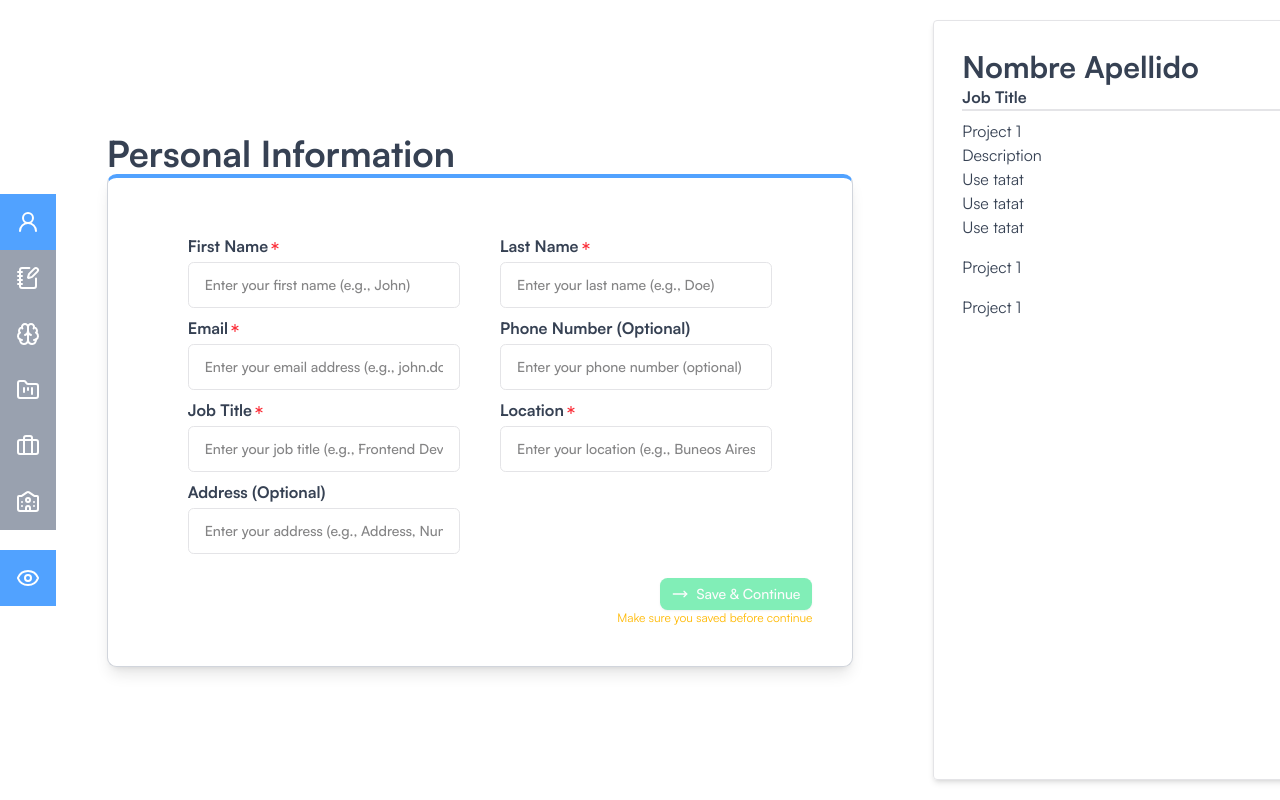
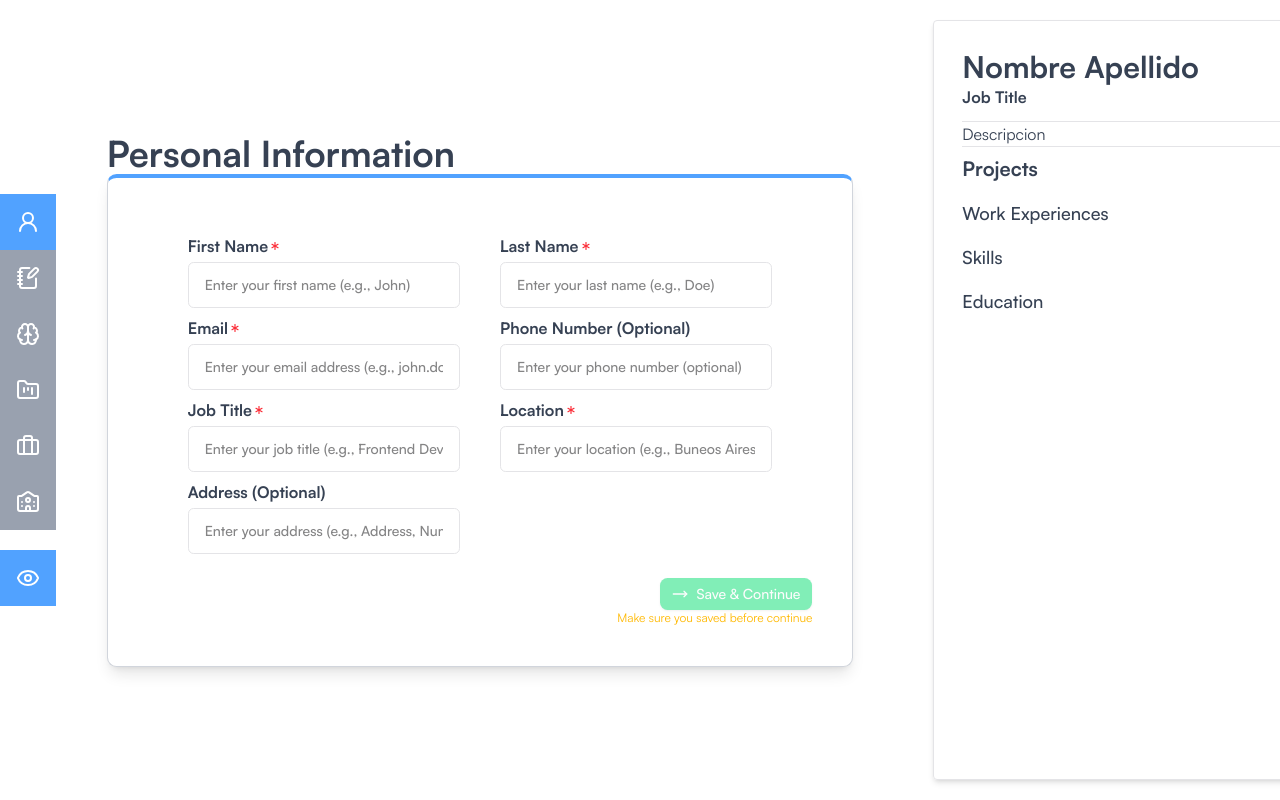
Before and after one commit to marcosarias21/resume-builder-ai, a React (Vite) app: page / in a window 1280 px wide. Both pictures are taken after a click on the button 28 px from the left and 578 px from the top of the page. Shown: the top 800 px of the page. Built offline with nearby package versions, Linux system fonts and the light colour scheme.

Commit message:
section added in live cv

```diff
--- a/src/components/Forms/ProjectsForm/ProjectsForm.tsx
+++ b/src/components/Forms/ProjectsForm/ProjectsForm.tsx
@@ -11,8 +11,10 @@ import { Asterisk, BrainCogIcon, MoveRight, Save } from "lucide-react";
 import { TooltipContent, TooltipProvider, TooltipTrigger } from "@/components/ui/tooltip";
 import { Tooltip } from "@radix-ui/react-tooltip";
 import { Spinner } from "@/components/Spinner";
+import { useDataStore } from "@/store/dataStore";
 
 const ProjectsForm = () => {
+  const { saveData } = useDataStore()
   const { handleSubmit, register, control, watch, formState: { isValid, errors }, setValue } = useForm<z.infer<typeof ProjectsSchema>>({
     resolver: zodResolver(ProjectsSchema),
     defaultValues: { project: [{ name: "", techStack: "", listDescription: [""] }] },
@@ -22,16 +24,17 @@ const ProjectsForm = () => {
   const [currentIndex, setCurrentIndex] = useState<number>(0);
   const [indexDescription, setIndexDescription] = useState<number>()
   const [descriptionArray, setDescriptionArray] = useState(Array(3).fill(null))
-  const [inputValue, setInputValue] = useState<any[] & string[]>([])
   const [loading, setLoading] = useState<boolean>(false)
   const prompt = "Please improve this brief description in relation to an application made, as if it were a resume, just give me a brief description:"
   const values = watch()
   const { addArray, removeArray } = useActionForm({array: descriptionArray, setArray: setDescriptionArray})
 
-  console.log(errors)
-
   const onSubmit = (values: z.infer<typeof ProjectsSchema>) => {
-    console.log(values);
+    console.log(values)
+    const filteredValues = values.project.map(project => ({...project, listDescription: project.listDescription.filter(p => p != "")}))
+    saveData({
+      projects: filteredValues
+    })
   };
 
   const addProject = () => {
@@ -55,7 +58,6 @@ const ProjectsForm = () => {
     const data = await generateDescription(text)
     if (data) {
       setValue(`project.${currentIndex}.listDescription.${index}`, data)
-      setInputValue([...inputValue, {index, text: data}])
       setLoading(false)
     }
   }
--- a/src/components/LiveTemplateCV/LiveTemplateCV.tsx
+++ b/src/components/LiveTemplateCV/LiveTemplateCV.tsx
@@ -1,5 +1,6 @@
 import { LINKS_ICONS } from "@/helpers/icons"
 import { useDataStore } from "@/store/dataStore"
+import { Github, Tv2Icon } from "lucide-react"
 
 const LiveTemplateCV = () => {
   const { data } = useDataStore()
@@ -7,10 +8,16 @@ const LiveTemplateCV = () => {
     <div className='border-1 flex flex-col flex-wrap rounded shadow-md w-full h-full p-7 text-gray-700'>
       <div className='flex justify-between'>
         <div>
-          {data ? <h1 className='text-3xl font-bold'>{data?.firstName} {data?.lastName}</h1> : <h1 className="text-3xl font-bold">Nombre Apellido</h1> }
+          {data?.lastName ? <h1 className='text-3xl font-bold'>{data?.firstName} {data?.lastName}</h1> : <h1 className="text-3xl font-bold">Nombre Apellido</h1> }
           <h3 className='text-md font-bold'>{data?.jobTitle ? data?.jobTitle?.toLocaleUpperCase() : "Job Title"}</h3>
         </div>
         <div className='flex flex-col'>
+          {!data?.summery?.socialMedia &&
+          <div className="flex flex-col">
+            <a>Link</a>
+            <a>Link</a>
+            <a>Link</a>
+          </div>}
           {data?.summery?.socialMedia?.map((link, index) =>
             <a className="flex" key={index} href={link.link}>{LINKS_ICONS[index]}{link.text}</a>
           )}
@@ -18,26 +25,35 @@ const LiveTemplateCV = () => {
       </div>
       <hr />
       <div className="flex flex-wrap">
+        {!data?.summery && "Descripcion"}
         <p>{data ? data?.summery?.summery : ""}</p>
       </div>
       <hr />
-      <div className="flex flex-col gap-4 mt-2">
-        <div>
-          <h2>Project 1</h2>
-          <p>Description</p>
-          <ul>
-            <li>Use tatat</li>
-            <li>Use tatat</li>
-            <li>Use tatat</li>
+      <div className="flex flex-col mt-2">
+        <h2 className="text-xl font-bold">Projects</h2>
+        {data?.projects?.map((project, index) =>
+        <div key={index} className="flex flex-col">
+          <h2 className="text-lg font-medium">{project.name}</h2>
+          <p className="text-md">Technologies used: {project.techStack}</p>
+          <div className="flex gap-3 text-sm">
+            <a href={project.demo} className="flex items-center gap-1"><Tv2Icon size={14} />Website</a>
+            <a href={project.repository} className="flex items-center gap-1"><Github size={14} />Code</a>
+          </div>
+          <ul className="list-disc pl-5">
+            {project?.listDescription?.map((desc, index) =>
+              <li key={index}>{desc}</li>
+            )}
           </ul>
-        </div>
-        <div>
-          <h2>Project 1</h2>
-        </div>
-        <div>
-          <h2>Project 1</h2>
-        </div>
-
+        </div>)}
+      </div>
+      <div className="mt-4">
+        <h2 className="text-lg font-medium">Work Experiences</h2>
+      </div>
+      <div className="mt-4">
+        <h2 className="text-lg font-medium">Skills</h2>
+      </div>
+      <div className="mt-4">
+        <h2 className="text-lg font-medium">Education</h2>
       </div>
     </div>
   )
--- a/src/helpers/icons.tsx
+++ b/src/helpers/icons.tsx
@@ -1,3 +1,3 @@
 import { Github, Linkedin, Tv } from "lucide-react";
 
-export const LINKS_ICONS = [<Tv />, <Linkedin />, <Github /> ]
+export const LINKS_ICONS = [<Tv size={10} />, <Linkedin size={10} />, <Github size={10} /> ]
--- a/src/store/dataStore.tsx
+++ b/src/store/dataStore.tsx
@@ -14,7 +14,9 @@ interface summery {
 interface Project {
   name: string
   techStack: string
-  listDescription: string[]
+  listDescription: string[] | undefined
+  demo?: string
+  repository?: string
 }
 
 type ObjectData = {
@@ -27,7 +29,7 @@ type ObjectData = {
   phone?: string
   summery?: summery
   skills?: Skill[]
-  projects?: Project[] | Project
+  projects?: Project[]
 }
 
 interface State {
```
